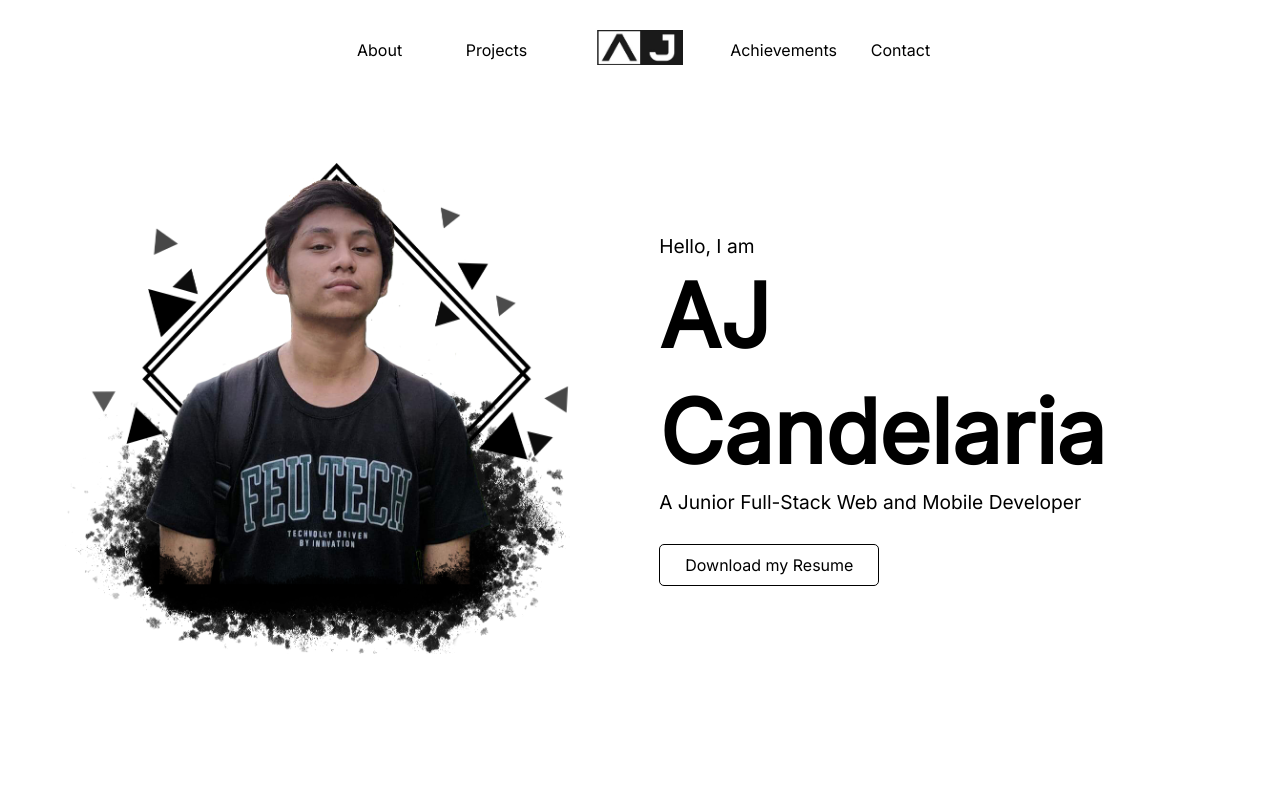
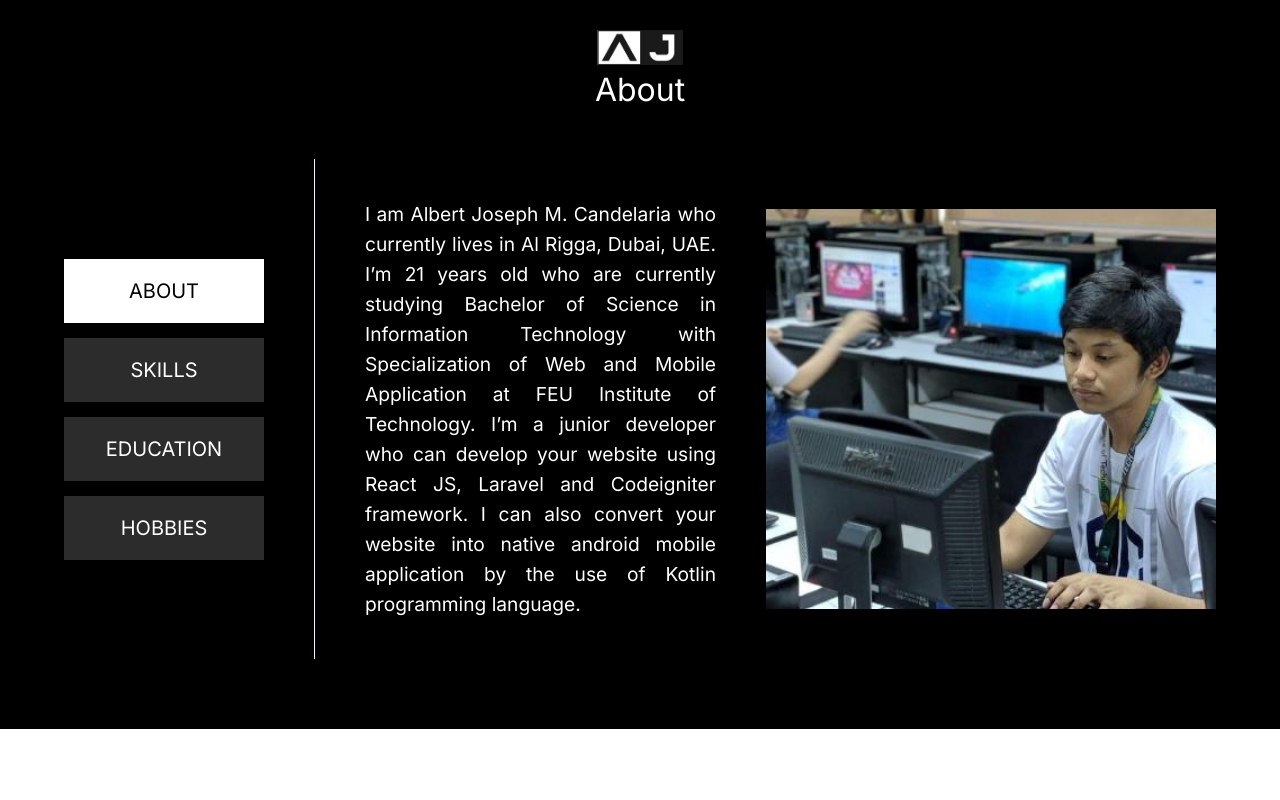
Before and after one commit to ajcandelariaa/reactjs-my-portfolio, a React (Create React App) app: page / in a window 1280 px wide. Shown: the top 800 px of the page. Built offline with nearby package versions, Linux system fonts and the light colour scheme.

Commit message:
Update Home.js

```diff
--- a/src/pages/Home.js
+++ b/src/pages/Home.js
@@ -44,7 +44,7 @@ function Home() {
       </Helmet>
 
       <Navbar navbar={navbar} mobileSize={mobileSize} />
-      <Introduction />
+      {/* <Introduction /> */}
       <About />
       <Projects />
       <Achievements />
```
